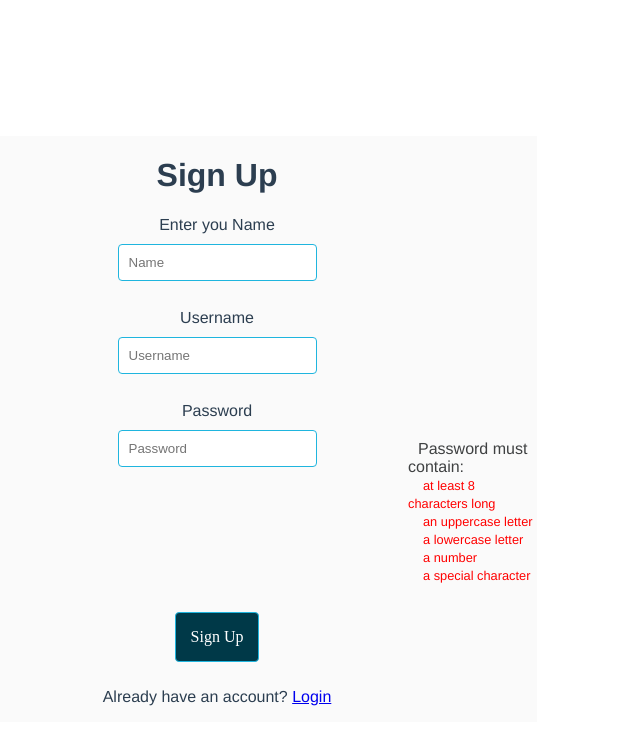
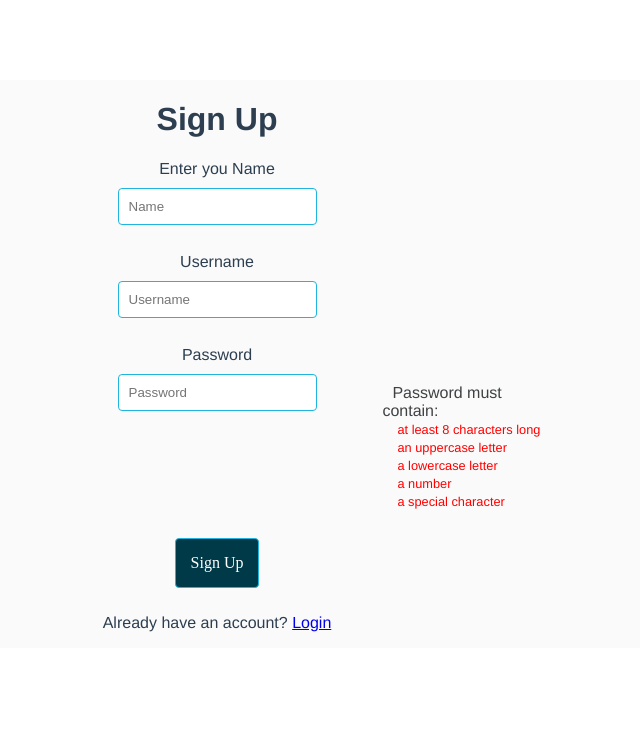
Before and after one commit to harmya/resumereviewer, a Vue app: page /signup in a window 1280 px wide. Shown: the top 744 px of the page, without its empty margins (423-1063 px from the left). Built offline with nearby package versions, Linux system fonts and the light colour scheme; what vue-page-transition would draw is missing.

Commit message:
fixed login and signup

```diff
--- a/src/components/SignUp.vue
+++ b/src/components/SignUp.vue
@@ -72,7 +72,7 @@ export default {
                 password: hash_password
             })
             console.log(response)
-            //this.$router.push({name: 'home'})
+            this.$router.push({name: 'home'})
 
         },
         async checkUsername() {
@@ -81,14 +81,14 @@ export default {
                 this.message_username = ''
                 this.class_name = ''
                 this.disable = true
-                return
+
             }
             if (this.username.length < 3) {
                 this.dynamic_class_username = false
                 this.message_username = 'Username must be at least 3 characters long'
                 this.class_name_username = 'error'
                 this.disable = true
-                return
+
             }
             const usernameAlreadyExists = await axios.get('http://localhost:3000/api/signup?username=' + this.username)
             console.log(usernameAlreadyExists.data)
@@ -131,6 +131,7 @@ export default {
             } else {
                 this.dynamic_class_length = true
                 this.class_name_length = "success"
+                this.disable = false
             }
             if (this.password.match(/[A-Z]/) == null) {
                 this.dynamic_class_upper = false
@@ -139,6 +140,7 @@ export default {
             } else {
                 this.dynamic_class_upper = true
                 this.class_name_upper = "success"
+                this.disable = false
             }
             if (this.password.match(/[a-z]/) == null) {
                 this.dynamic_class_lower = false
@@ -147,6 +149,7 @@ export default {
             } else {
                 this.dynamic_class_lower = true
                 this.class_name_lower = "success"
+                this.disable = false
             }
             if (this.password.match(/[0-9]/) == null) {
                 this.dynamic_class_number = false
@@ -156,6 +159,7 @@ export default {
             else {
                 this.dynamic_class_number = true
                 this.class_name_number = "success"
+                this.disable = false
             }
             if (this.password.match(/[!@#$%^&*()_+\-=[\]{};':"\\|,.<>/?]/) == null) {
                 this.dynamic_class_special = false
@@ -164,6 +168,7 @@ export default {
             } else {
                 this.dynamic_class_special = true
                 this.class_name_special = "success"
+                this.disable = false
             }
         }
     }
@@ -174,7 +179,7 @@ export default {
 <style>
 .container {
     display: table;
-    margin-top: 17vh;
+    margin-top: 10vh;
     margin-left: auto;
     margin-right: auto;
     flex-direction: column;
@@ -182,7 +187,7 @@ export default {
     text-align: center;
     justify-content: center;
     height: 50vh;
-    width: 50vw;
+    width: 70vw;
     background-color: #fafafa;
 }
 .inputs {
```
